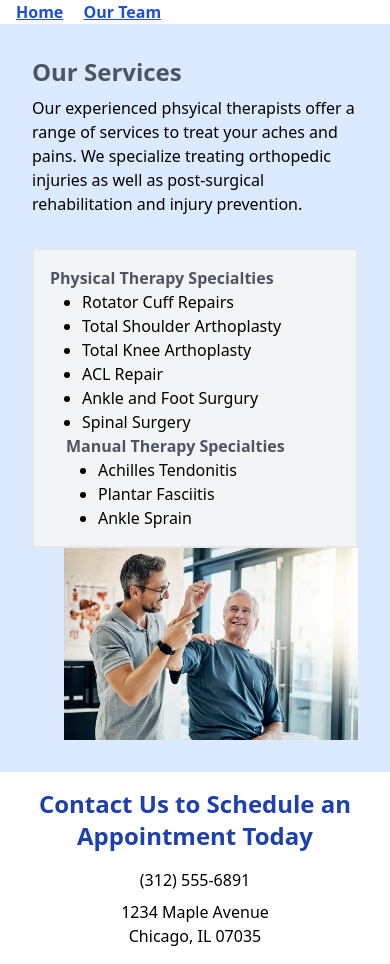
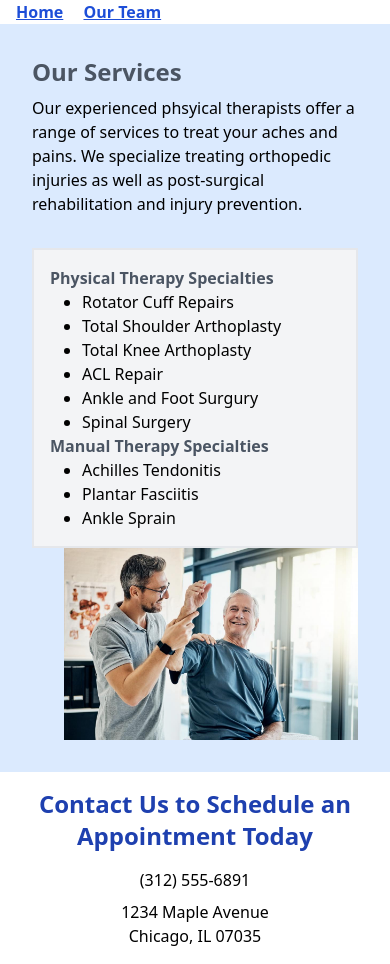
Before and after one commit to shoffman90/hw2, a plain HTML site: page page2.html in a window 390 px wide. Drawn offline with nearby package versions, Linux system fonts and the light colour scheme.

Commit message:
additional update

```diff
--- a/page2.html
+++ b/page2.html
@@ -28,7 +28,7 @@
                         <li>Spinal Surgery</li>
                     </ul>
                 </div>
-                <div class="md:w-1/2 pl-4">
+                <div class="md:w-1/2 md:pl-4">
                     <p class="font-bold text-gray-600 text-l">Manual Therapy Specialties</p>
                     <ul class="ml-8 list-disc">
                         <li>Achilles Tendonitis</li>
```
